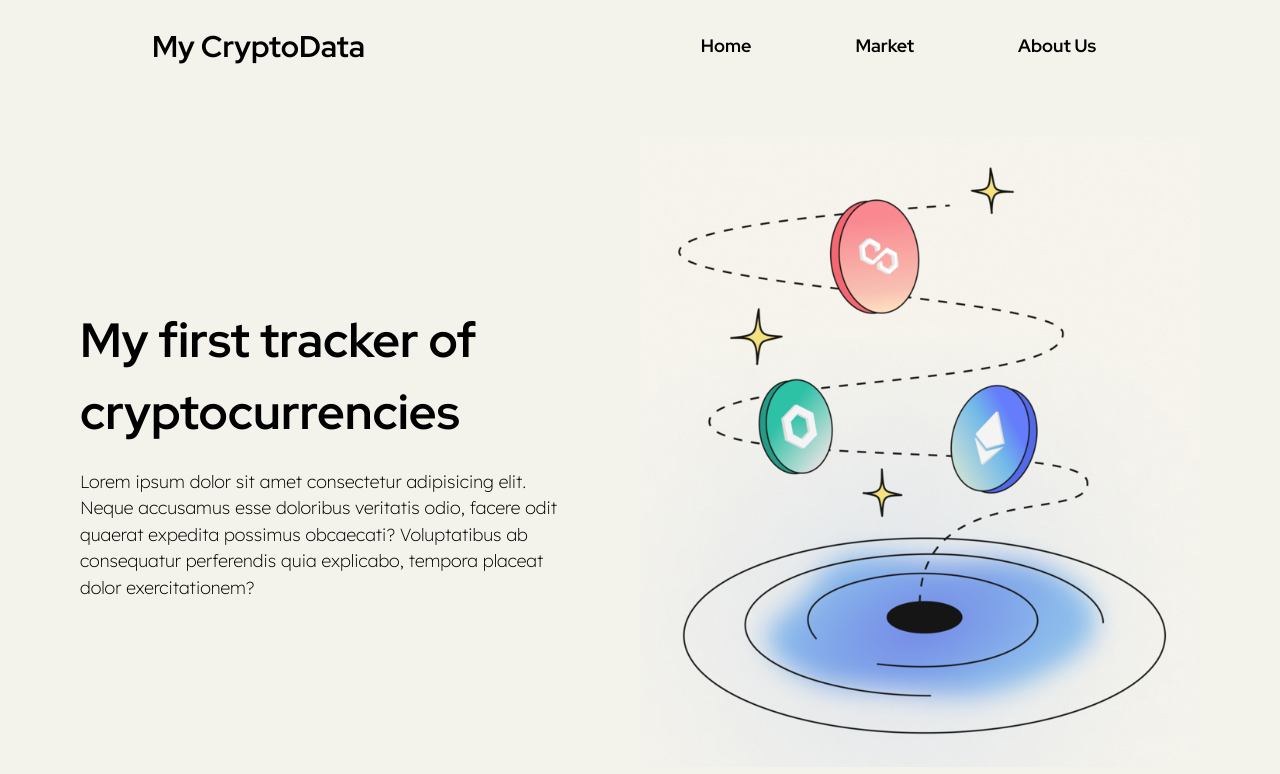
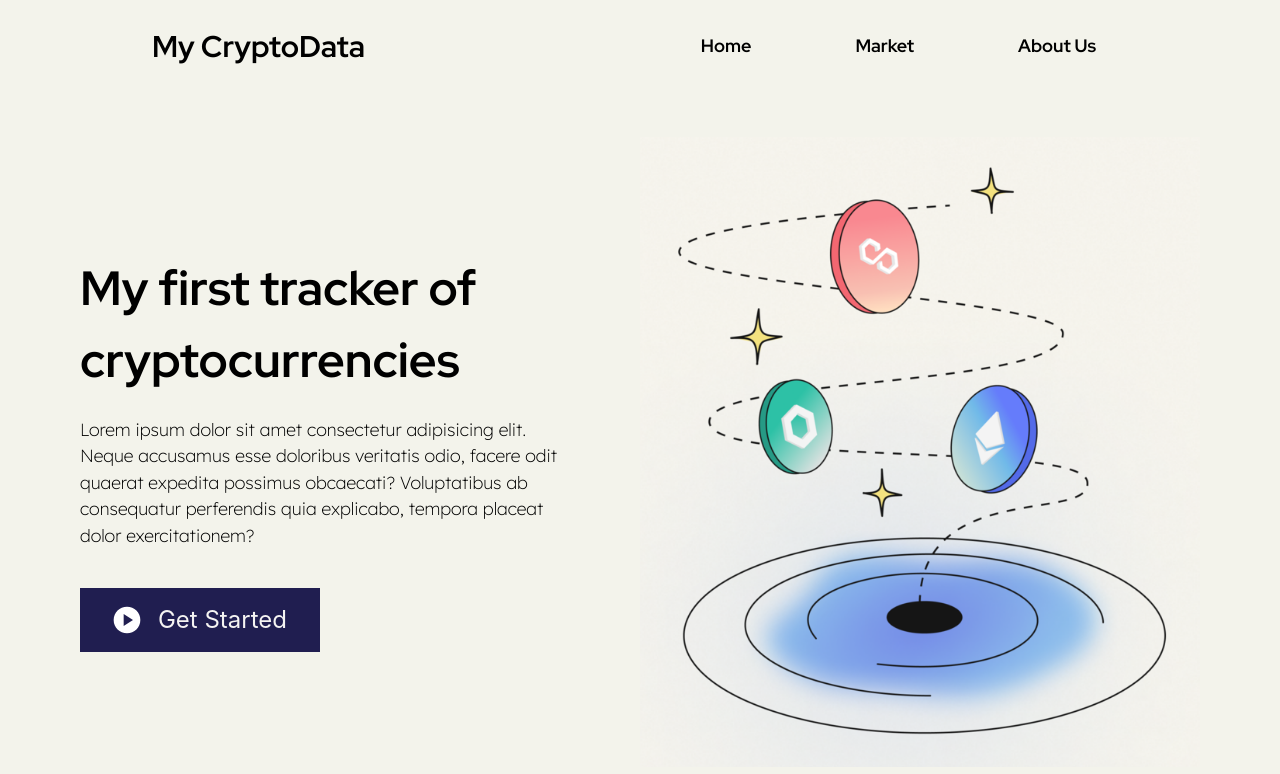
Before and after one commit to randricalvin/My-CryptoData, a React (Create React App) app: page / in a window 1280 px wide. Shown: the top 774 px of the page. Built offline with nearby package versions, Linux system fonts and the light colour scheme.

Commit message:
adding button in home page

```diff
--- /dev/null
+++ b/src/components/ButtonStart.jsx
@@ -0,0 +1,16 @@
+import React from 'react'
+import { Link } from 'react-router-dom'
+import logogo from '../assets/logogo.svg'
+
+const ButtonStart = () => {
+  return (
+    <Link to="/market">
+        <div className='flex justify-evenly items-center bg-[#201E50] text-[#F5F4F2] text-2xl p-4 mt-10 w-1/2 hover:bg-[#4540ca] transition duration-300 ease-in-out '>
+            <img src={logogo} alt="go" />
+            <h1>Get Started</h1>
+        </div>
+    </Link>
+  )
+}
+
+export default ButtonStart
--- a/src/pages/Home.jsx
+++ b/src/pages/Home.jsx
@@ -1,12 +1,16 @@
 import React from "react";
 import Title from "../components/Title";
 import HomeImage from "../components/HomeImage";
+import ButtonStart from "../components/ButtonStart";
 
 function Home() {
   return (
       <div className="page-home flex">
-        <Title />
-        <HomeImage />
+        <div className="flex flex-col">
+          <Title />
+          <ButtonStart />
+        </div>
+          <HomeImage />
       </div>
   );
 }
```
Also changed, not shown: src/assets/logogo.svg (added).
